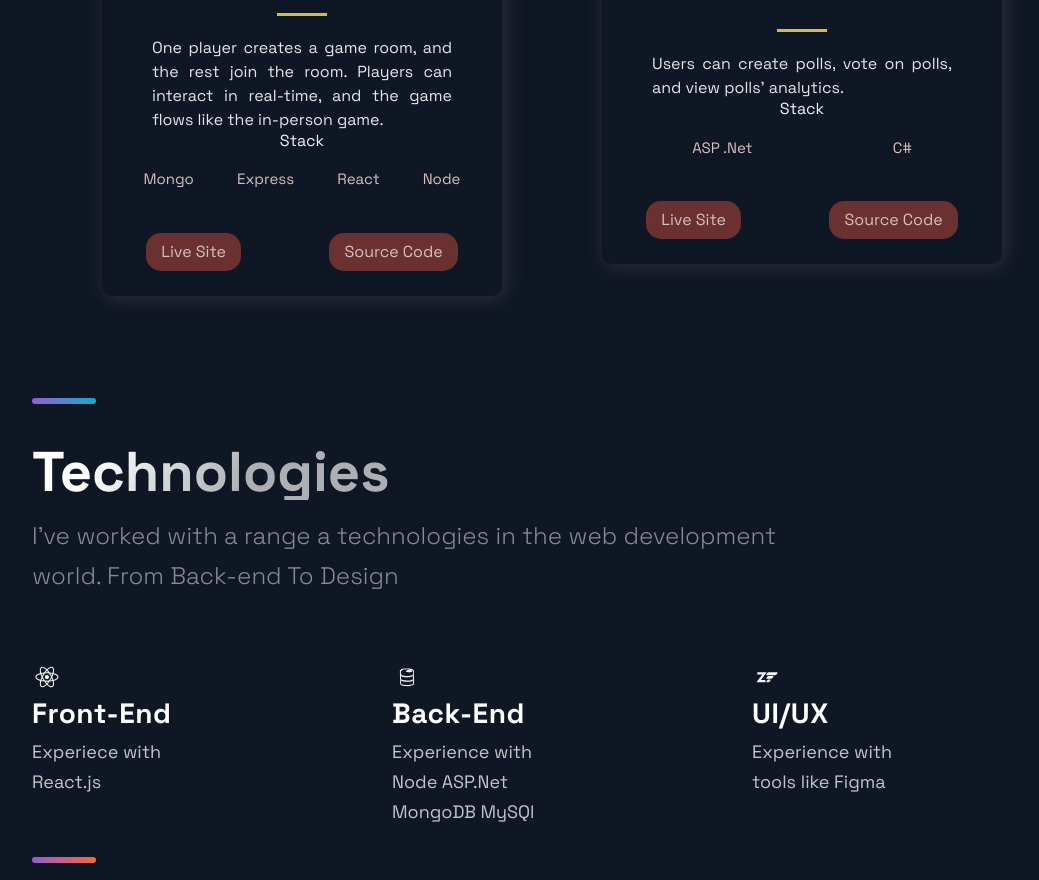
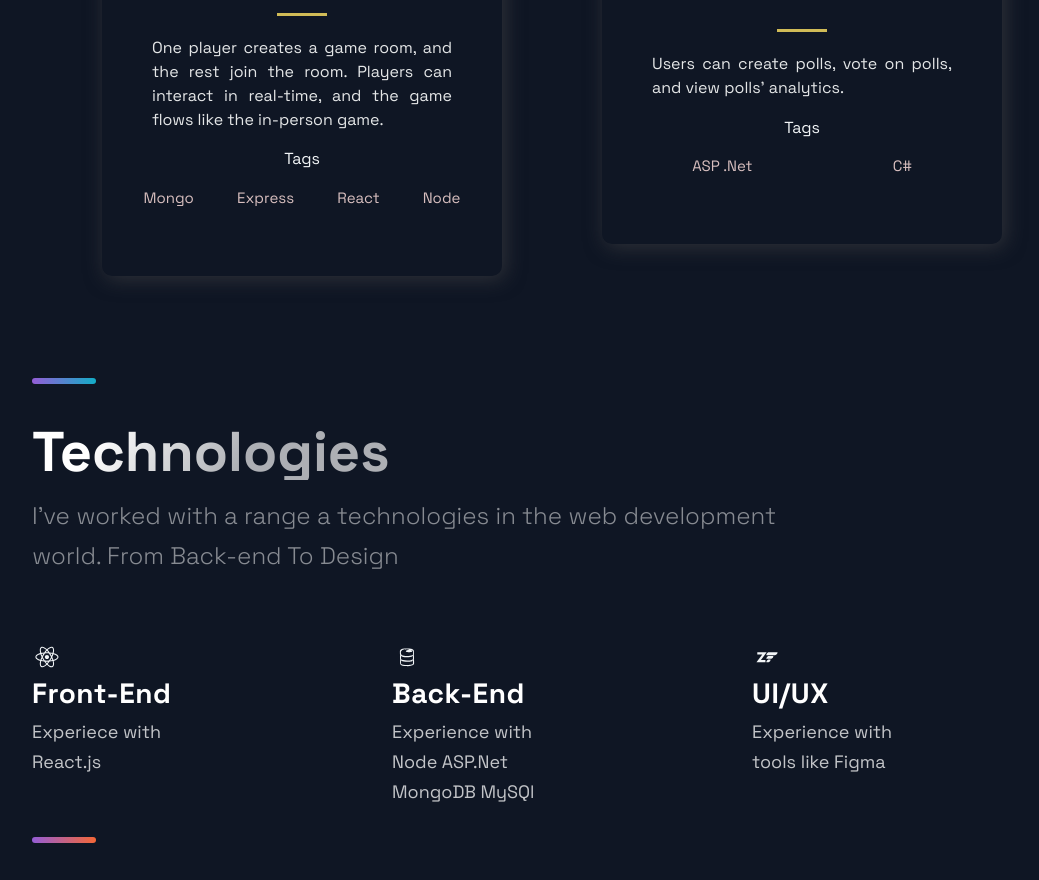
Before and after one commit to FangshengXuJason/Personal-Porforlio, a Next.js app: page / in a window 1280 px wide. Shown: the part 1120-2000 px from the top of the page, without its empty margins (88-1127 px from the left). Built offline with nearby package versions, Linux system fonts and the light colour scheme.

Commit message:
Update Projects.js

```diff
--- a/src/components/Projects/Projects.js
+++ b/src/components/Projects/Projects.js
@@ -34,8 +34,9 @@ const Projects = () => (
               <Hr />
             </TitleContent>
             <CardInfo className='card-info'>{p.description}</CardInfo>
+            <br />
             <div>
-              <TitleContent>Stack</TitleContent>
+              <TitleContent> Tags </TitleContent>
               <TagList>
                 {p.tags.map((t, i) => {
                   return <Tag key={i}>{t}</Tag>
@@ -43,8 +44,12 @@ const Projects = () => (
               </TagList>
             </div>
             <UtilityList>
-              <ExternalLinks href={p.visit}>Live Site</ExternalLinks>
-              <ExternalLinks href={p.source}>Source Code</ExternalLinks>
+              {p.show_visit_link && (
+                <ExternalLinks href={p.visit}>Live Site</ExternalLinks>
+              )}
+              {p.show_source_link && (
+                <ExternalLinks href={p.source}>Source Code</ExternalLinks>
+              )}
             </UtilityList>
           </BlogCard>
         )
```
